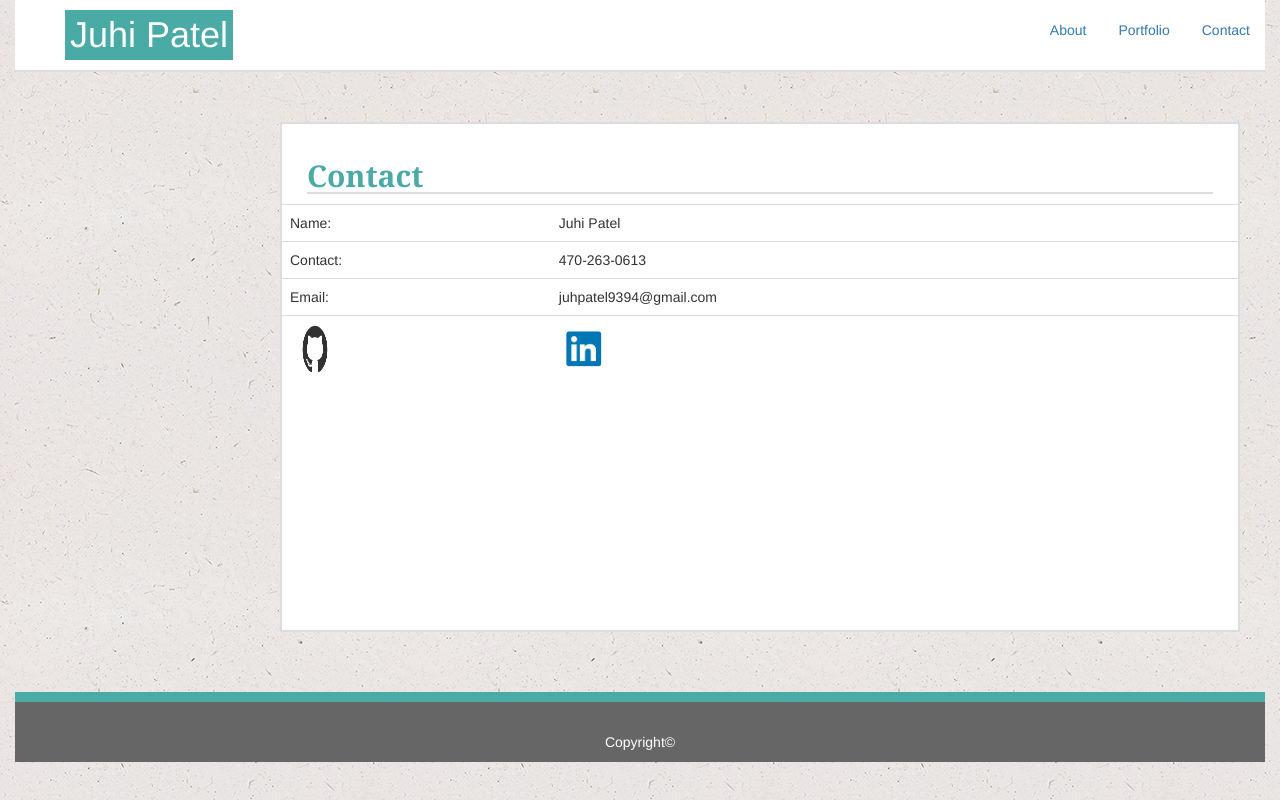
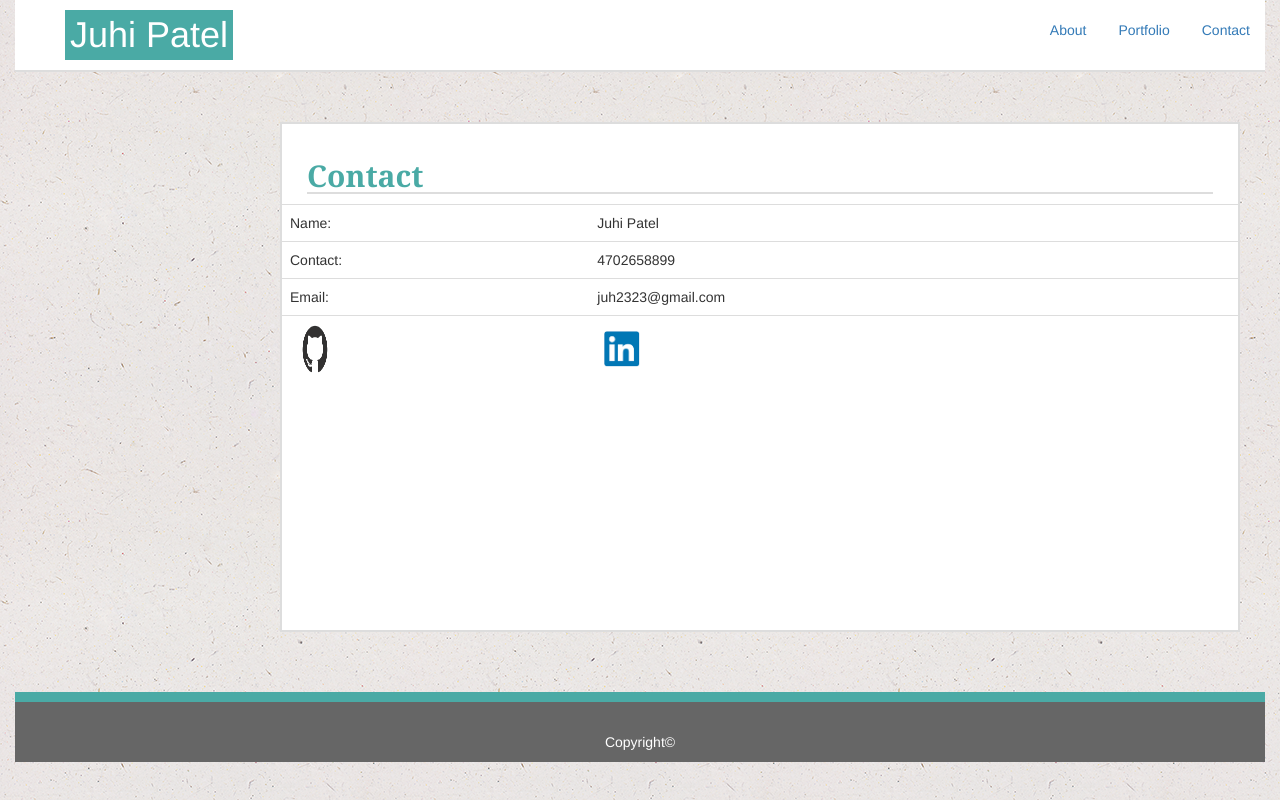
Before and after one commit to Juhi1919/bootstrap_portfolio, a plain HTML site: page contact1.html in a window 1280 px wide. Drawn offline with nearby package versions, Linux system fonts and the light colour scheme; files whose address does not match are found by name.

Commit message:
Updating Files

```diff
--- a/contact1.html
+++ b/contact1.html
@@ -37,12 +37,12 @@
 								</tr>
 								<tr>
 									<td>Contact:</td>
-									<td>470-263-0613</td>
+									<td>4702658899</td>
 
 								</tr>
 								<tr>
 									<td>Email:</td>
-									<td>juhpatel9394@gmail.com</td>
+									<td>juh2323@gmail.com</td>
 
 								</tr>
 								<tr>
```
Also changed, not shown: portfolio1.html (+2 -2 lines), 1 other file.
